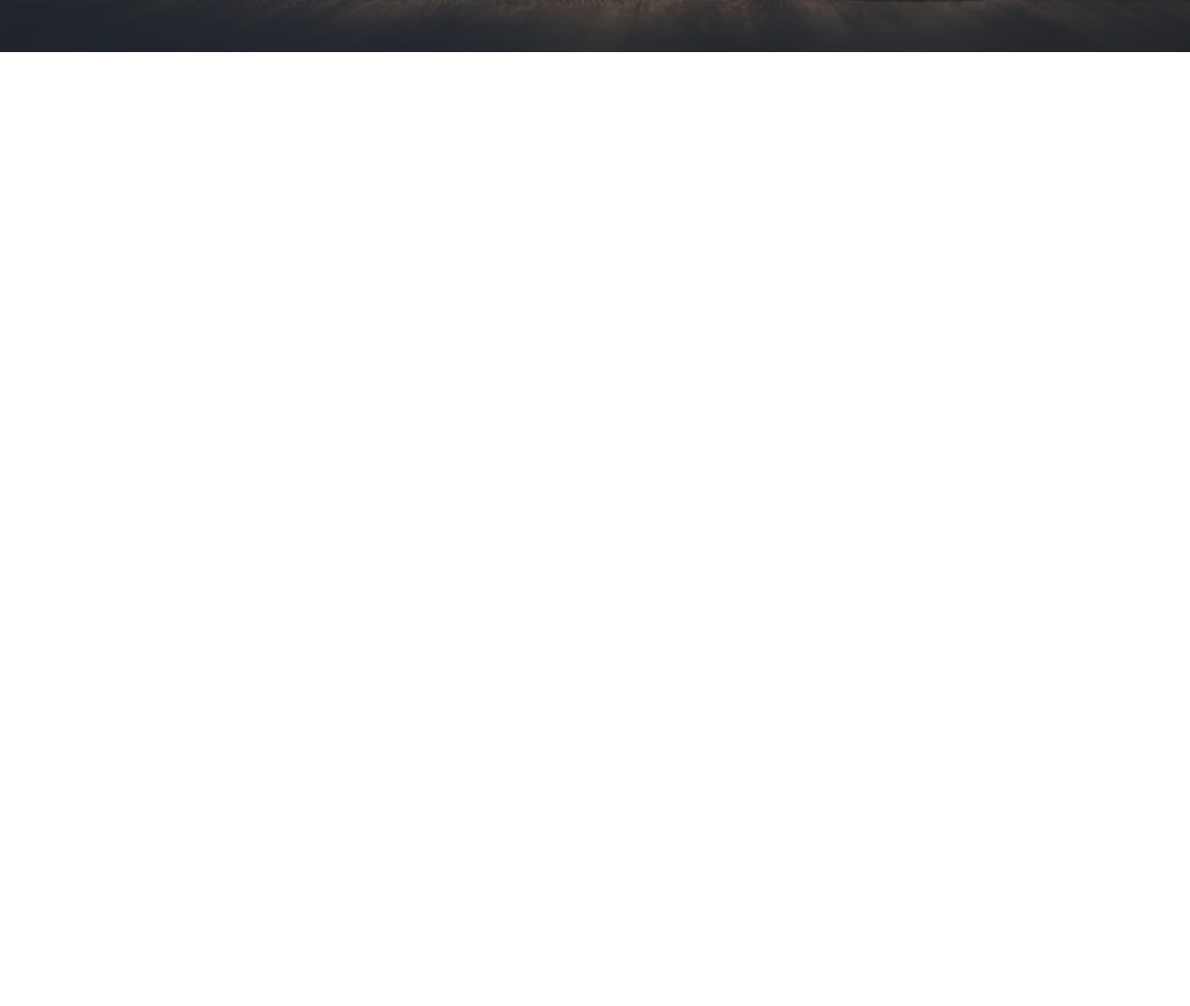
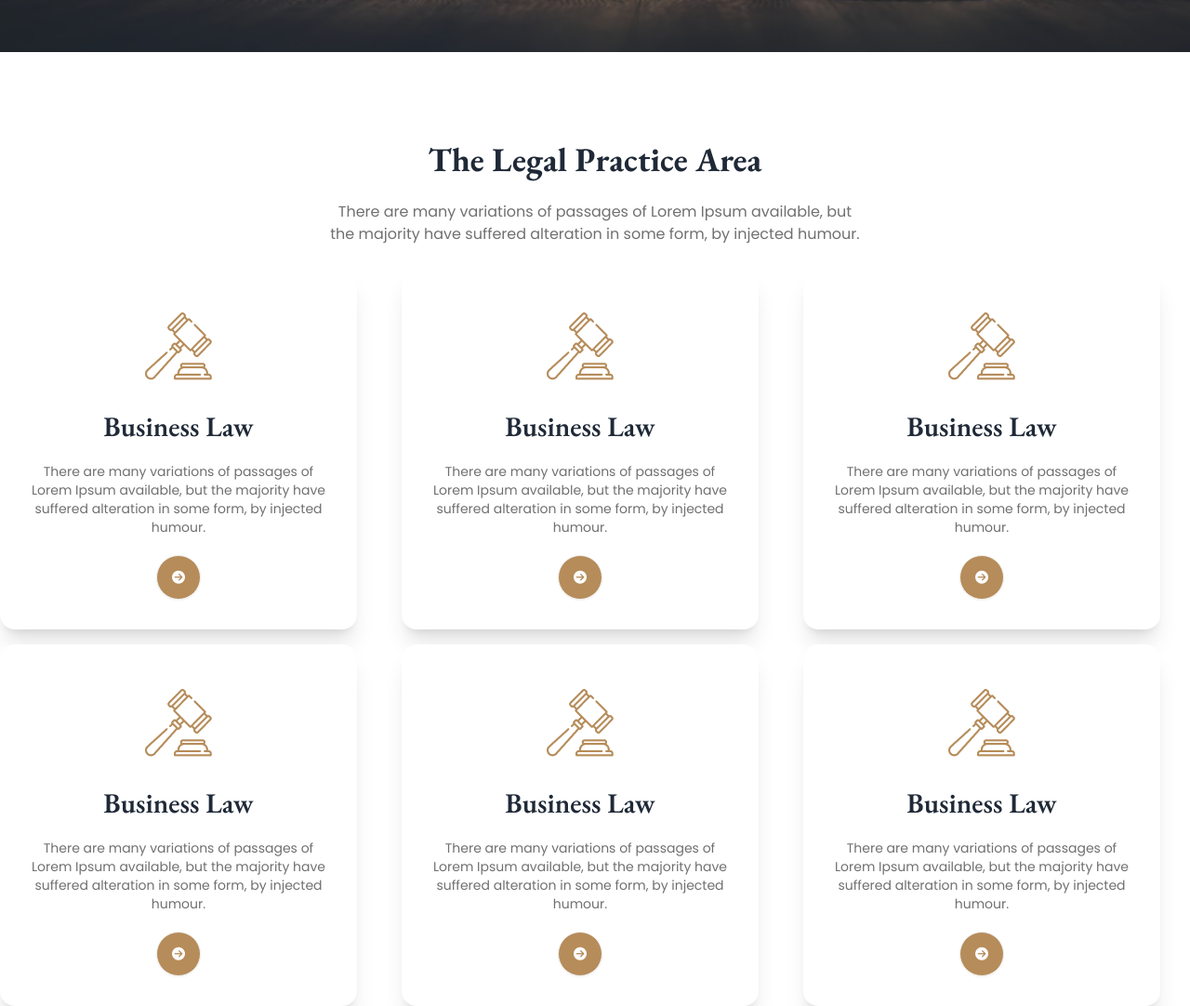
Before and after one commit to zahidhasanratan/legal-solution, a plain HTML site: page index.html in a window 1280 px wide. Shown: the part 566-1648 px from the top of the page at 93% size. Before the commit the page ends 800 px from the top, so only its background shows below. Drawn offline with nearby package versions, Linux system fonts and the light colour scheme.

Commit message:
practice area done

```diff
--- a/index.html
+++ b/index.html
@@ -28,6 +28,7 @@
   <link
     href="https://fonts.googleapis.com/css2?family=EB+Garamond:ital,wght@0,400..800;1,400..800&family=Poppins:ital,wght@0,100;0,200;0,300;0,400;0,500;0,600;0,700;0,800;0,900;1,100;1,200;1,300;1,400;1,500;1,600;1,700;1,800;1,900&display=swap"
     rel="stylesheet" />
+
   <!-- Font awsome  -->
   <link rel="stylesheet" href="https://cdnjs.cloudflare.com/ajax/libs/font-awesome/6.7.2/css/all.min.css">
 
@@ -57,9 +58,12 @@
               </svg>
             </div>
             <ul tabindex="0" class="menu menu-sm dropdown-content bg-base-100 rounded-box z-[1] mt-3 w-52 p-2 shadow">
-              <li><a>Item 1</a></li>
+              <li><a>Home</a></li>
 
-              <li><a>Item 3</a></li>
+              <li><a>Service</a></li>
+              <li><a>Cases</a></li>
+              <li><a>Blog</a></li>
+              <li><a>Contact</a></li>
             </ul>
           </div>
           <a class="btn btn-ghost text-xl">
@@ -85,18 +89,19 @@
     </nav>
     <!-- Hero Section  -->
     <section>
-      <div class="hero lg:h-[550px]"
-        style="background-image: url('./images/banner.png');">
+      <div class="hero lg:h-[550px]" style="background-image: url('./images/banner.png');">
         <div class="hero-overlay bg-opacity-60"></div>
         <div class="hero-content text-neutral-content text-center">
           <div class="max-w-xl">
-            <h1 class="mb-6 text-5xl font-bold eb-garamond-font font-bold text-6xl text-white">We Provide Effective<br> Legal Solutions</h1>
+            <h1 class="mb-6 text-5xl font-bold eb-garamond-font font-bold text-6xl text-white">We Provide Effective<br>
+              Legal Solutions</h1>
             <p class="mb-7 text-[#E7E7E7] poppins-font">
-              There are many variations of passages of Lorem Ipsum available, but the majority have suffered alteration in some form, by injected humour.
+              There are many variations of passages of Lorem Ipsum available, but the majority have suffered alteration
+              in some form, by injected humour.
             </p>
             <div>
               <input type="text" placeholder="Search your services" class="input input-bordered w-full max-w-xs" />
-            <button class="btn bg-primary-color font-bold text-white poppins-font px-7">Search</button>
+              <button class="btn bg-primary-color font-bold text-white poppins-font px-7">Search</button>
 
             </div>
           </div>
@@ -104,7 +109,138 @@
       </div>
     </section>
   </header>
-  <main></main>
+  <main class="container mx-auto">
+    <!-- Practice Area  -->
+    <div class="mt-24">
+      <div class="max-w-xl text-center mx-auto">
+        <h1 class="text-4xl font-bold eb-garamond-font">The Legal Practice Area</h1>
+        <p class="py-6 poppins-font text-[#707070]">
+          There are many variations of passages of Lorem Ipsum available, but the majority have suffered alteration in
+          some form, by injected humour.
+        </p>
+
+      </div>
+    </div>
+    <!-- Card area  -->
+    <div class="grid grid-cols-1 md:grid-cols-3 gap-4">
+
+      <div class="card bg-base-100 w-96 shadow-xl ">
+        <figure class="pt-12">
+          <img src="./images/business.png" alt="Shoes" />
+        </figure>
+        <div>
+          <div class="card-body text-center">
+            <h2 class="card-title eb-garamond-font text-3xl mx-auto">Business Law</h2>
+            <p class="text-[#707070] poppins-font text-sm my-3">There are many variations of passages of Lorem Ipsum
+              available,
+              but the majority have suffered alteration in some form, by injected humour.</p>
+            <div class="card-actions justify-center">
+              <button class="btn bg-primary-color text-white rounded-full"><i
+                  class="fa-solid fa-circle-arrow-right"></i></button>
+            </div>
+          </div>
+
+        </div>
+      </div>
+
+      <div class="card bg-base-100 w-96 shadow-xl ">
+        <figure class="pt-12">
+          <img src="./images/business.png" alt="Shoes" />
+        </figure>
+        <div>
+          <div class="card-body text-center">
+            <h2 class="card-title eb-garamond-font text-3xl mx-auto">Business Law</h2>
+            <p class="text-[#707070] poppins-font text-sm my-3">There are many variations of passages of Lorem Ipsum
+              available,
+              but the majority have suffered alteration in some form, by injected humour.</p>
+            <div class="card-actions justify-center">
+              <button class="btn bg-primary-color text-white rounded-full"><i
+                  class="fa-solid fa-circle-arrow-right"></i></button>
+            </div>
+          </div>
+
+        </div>
+      </div>
+
+      <div class="card bg-base-100 w-96 shadow-xl ">
+        <figure class="pt-12">
+          <img src="./images/business.png" alt="Shoes" />
+        </figure>
+        <div>
+          <div class="card-body text-center">
+            <h2 class="card-title eb-garamond-font text-3xl mx-auto">Business Law</h2>
+            <p class="text-[#707070] poppins-font text-sm my-3">There are many variations of passages of Lorem Ipsum
+              available,
+              but the majority have suffered alteration in some form, by injected humour.</p>
+            <div class="card-actions justify-center">
+              <button class="btn bg-primary-color text-white rounded-full"><i
+                  class="fa-solid fa-circle-arrow-right"></i></button>
+            </div>
+          </div>
+
+        </div>
+      </div>
+
+      <div class="card bg-base-100 w-96 shadow-xl ">
+        <figure class="pt-12">
+          <img src="./images/business.png" alt="Shoes" />
+        </figure>
+        <div>
+          <div class="card-body text-center">
+            <h2 class="card-title eb-garamond-font text-3xl mx-auto">Business Law</h2>
+            <p class="text-[#707070] poppins-font text-sm my-3">There are many variations of passages of Lorem Ipsum
+              available,
+              but the majority have suffered alteration in some form, by injected humour.</p>
+            <div class="card-actions justify-center">
+              <button class="btn bg-primary-color text-white rounded-full"><i
+                  class="fa-solid fa-circle-arrow-right"></i></button>
+            </div>
+          </div>
+
+        </div>
+      </div>
+
+      <div class="card bg-base-100 w-96 shadow-xl ">
+        <figure class="pt-12">
+          <img src="./images/business.png" alt="Shoes" />
+        </figure>
+        <div>
+          <div class="card-body text-center">
+            <h2 class="card-title eb-garamond-font text-3xl mx-auto">Business Law</h2>
+            <p class="text-[#707070] poppins-font text-sm my-3">There are many variations of passages of Lorem Ipsum
+              available,
+              but the majority have suffered alteration in some form, by injected humour.</p>
+            <div class="card-actions justify-center">
+              <button class="btn bg-primary-color text-white rounded-full"><i
+                  class="fa-solid fa-circle-arrow-right"></i></button>
+            </div>
+          </div>
+
+        </div>
+      </div>
+
+      <div class="card bg-base-100 w-96 shadow-xl ">
+        <figure class="pt-12">
+          <img src="./images/business.png" alt="Shoes" />
+        </figure>
+        <div>
+          <div class="card-body text-center">
+            <h2 class="card-title eb-garamond-font text-3xl mx-auto">Business Law</h2>
+            <p class="text-[#707070] poppins-font text-sm my-3">There are many variations of passages of Lorem Ipsum
+              available,
+              but the majority have suffered alteration in some form, by injected humour.</p>
+            <div class="card-actions justify-center">
+              <button class="btn bg-primary-color text-white rounded-full"><i
+                  class="fa-solid fa-circle-arrow-right"></i></button>
+            </div>
+          </div>
+
+        </div>
+      </div>
+
+
+    </div>
+  </main>
   <footer></footer>
 </body>
 
```
